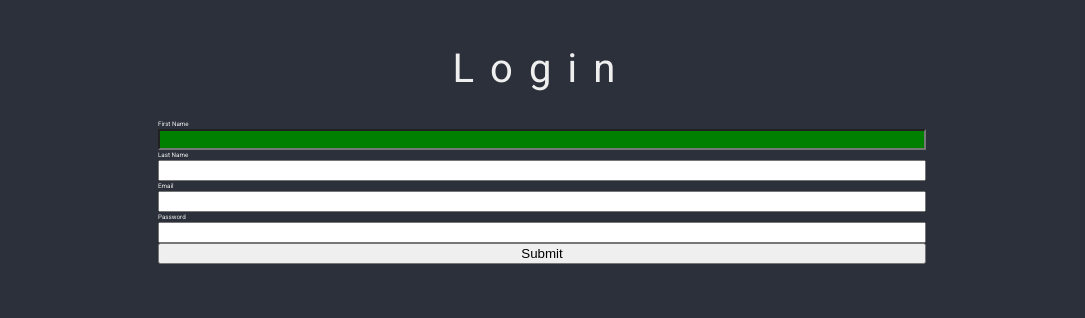
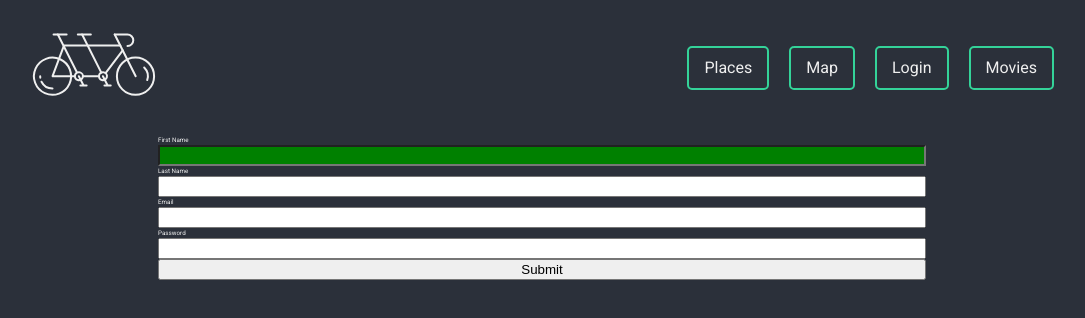
Before and after one commit to Keo222/tandemly, a Next.js app: page /login in a window 1280 px wide. Shown: the top 318 px of the page, without its empty margins (98-1183 px from the left). Built offline with nearby package versions, Linux system fonts and the light colour scheme; no server answers; what @googlemaps/react-wrapper would draw is missing.

Commit message:
made navbar & page layout

```diff
--- /dev/null
+++ b/components/generic/buttons/LinkButtons.tsx
@@ -0,0 +1,30 @@
+import React from "react";
+import Link from "next/link";
+import styled from "styled-components";
+
+// Styled Components
+const LinkBtn = styled.a`
+  padding: 0.8rem 1.5rem;
+  border: 2px solid var(--color-highlight-1);
+  border-radius: 5px;
+  block-size: fit-content;
+  transition: all 0.2s;
+
+  &:hover {
+    background-color: var(--color-highlight-1);
+    color: #1c1c1c;
+  }
+`;
+
+type Props = {
+  text: string;
+  url: string;
+};
+
+export const NavLinkButton = ({ text, url }: Props) => {
+  return (
+    <Link href={url}>
+      <LinkBtn>{text}</LinkBtn>
+    </Link>
+  );
+};
--- /dev/null
+++ b/components/generic/navbar/Navbar.tsx
@@ -0,0 +1,47 @@
+import React from "react";
+import Image from "next/image";
+import styled from "styled-components";
+
+// Images
+import tandemlyLogo from "public/logos/tandem_bike.svg";
+
+// Componenets
+import { NavLinkButton } from "../buttons/LinkButtons";
+import Link from "next/link";
+
+// Styled Components
+const Nav = styled.nav`
+  width: 80%;
+  margin-inline: auto;
+  display: flex;
+  justify-content: space-between;
+`;
+
+const NavLinks = styled.div`
+  display: flex;
+  justify-content: space-around;
+  align-items: center;
+  gap: 2rem;
+`;
+
+type Props = {};
+
+const Navbar = (props: Props) => {
+  return (
+    <Nav>
+      <Link href="/">
+        <a>
+          <Image src={tandemlyLogo} alt="Tandemly logo" />
+        </a>
+      </Link>
+      <NavLinks>
+        <NavLinkButton text="Places" url="/places" />
+        <NavLinkButton text="Map" url="/map" />
+        <NavLinkButton text="Login" url="/login" />
+        <NavLinkButton text="Movies" url="/movies" />
+      </NavLinks>
+    </Nav>
+  );
+};
+
+export default Navbar;
--- a/components/layouts/PageLayout.tsx
+++ b/components/layouts/PageLayout.tsx
@@ -1,54 +1,19 @@
 import React from "react";
-import Image from "next/image";
-import Link from "next/link";
-import styled from "styled-components";
 
-import { GreyBackground } from "../../styles/styledComponents/BackgroundDiv";
-
-const TopBar = styled.nav`
-  padding: 4rem 4rem 2rem;
-  width: 100%;
-  display: grid;
-  grid-template-columns: 1fr 1fr 1fr;
-  justify-content: center;
-`;
-
-const TitleHeader = styled.h1`
-  margin: auto;
-  font-size: 4rem;
-  font-weight: 400;
-  letter-spacing: 0.4em;
-  grid-column: 2;
-`;
-
-const AddPlaceBtn = styled.a`
-  margin-block: auto;
-  margin-left: auto;
-  padding: 0.8rem 1.6rem;
-  border-radius: 15px;
-  background-color: var(--color-success-green);
-
-  color: var(--color-text-dark);
-  font-size: 1.6rem;
-  font-weight: 500;
-`;
+// Components
+import Navbar from "components/generic/navbar/Navbar";
 
 type Props = {
-  title: string;
-  btnDestination: "" | "map" | "places" | "movies";
-  children: JSX.Element;
+  children: React.ReactNode;
 };
 
-const Layout = ({ title, children }: Props) => {
+const PageLayout = ({ children }: Props) => {
   return (
     <>
-      <GreyBackground />
-      <TopBar>
-        <TitleHeader>{title}</TitleHeader>
-      </TopBar>
+      <Navbar />
       {children}
     </>
   );
 };
 
-export default Layout;
+export default PageLayout;
--- a/pages/login.tsx
+++ b/pages/login.tsx
@@ -1,8 +1,11 @@
 import React from "react";
 import { Formik, Form, Field, ErrorMessage } from "formik";
 import * as Yup from "yup";
-import Layout from "../components/layouts/PageLayout";
 import styled from "styled-components";
+
+// Layout
+import PageLayout from "@/components/layouts/PageLayout";
+import { GreyBackground } from "styles/styledComponents/BackgroundDiv";
 
 // Styled Components
 const FormOrganization = styled.div`
@@ -22,7 +25,8 @@ type Props = {};
 
 const login = (props: Props) => {
   return (
-    <Layout title="Login" btnDestination="">
+    <PageLayout>
+      <GreyBackground />
       <Formik
         initialValues={{
           firstName: "",
@@ -79,7 +83,7 @@ const login = (props: Props) => {
           </FormOrganization>
         </Form>
       </Formik>
-    </Layout>
+    </PageLayout>
   );
 };
 
--- a/pages/movies/index.tsx
+++ b/pages/movies/index.tsx
@@ -1,6 +1,8 @@
 import React from "react";
 import styled from "styled-components";
 
+// Layout
+import PageLayout from "@/components/layouts/PageLayout";
 // Components
 import TMDBDisclosure from "../../components/moviesPage/TMDBDisclosure";
 // StyledComponents
@@ -14,11 +16,11 @@ type Props = {};
 
 const MovieList = (props: Props) => {
   return (
-    <div>
+    <PageLayout>
       <GreyBackground />
       <MovieHeader>Movies</MovieHeader>
       <TMDBDisclosure />
-    </div>
+    </PageLayout>
   );
 };
 
--- a/pages/places/index.tsx
+++ b/pages/places/index.tsx
@@ -5,6 +5,8 @@ import styled from "styled-components";
 
 // Components
 import PlacesList from "../../components/placesPage/PlacesList";
+// Layout
+import PageLayout from "@/components/layouts/PageLayout";
 
 // Styled Components
 const TopBar = styled.div`
@@ -41,7 +43,7 @@ type Props = {};
 
 const Places: NextPage = (props: Props) => {
   return (
-    <>
+    <PageLayout>
       <TopBar>
         <TitleHeader>Places</TitleHeader>
         <Link href="/test">
@@ -49,7 +51,7 @@ const Places: NextPage = (props: Props) => {
         </Link>
       </TopBar>
       <PlacesList />
-    </>
+    </PageLayout>
   );
 };
 
--- a/styles/globals.css
+++ b/styles/globals.css
@@ -1,3 +1,16 @@
+:root {
+  --color-text-light: #efefef;
+  --color-text-dark: #161616;
+  --color-highlight-1: #34d399;
+  --color-highlight-1-dark: #047857;
+
+  --color-success-green: #4bb543;
+  --color-warning-yellow: #eed202;
+  --color-failure-red: #fc100d;
+  --color-bright-blue: #379af1;
+  --color-dark-grey: #2b303a;
+}
+
 html,
 body {
   padding: 0;
@@ -7,17 +20,6 @@ body {
   font-family: "Heebo", sans-serif;
   font-size: 62.5%;
   color: #efefef;
-}
-
-:root {
-  --color-text-light: #efefef;
-  --color-text-dark: #161616;
-
-  --color-success-green: #4bb543;
-  --color-warning-yellow: #eed202;
-  --color-failure-red: #fc100d;
-  --color-bright-blue: #379af1;
-  --color-dark-grey: #2b303a;
 }
 
 h1 {
```
Also changed, not shown: pages/index.tsx (+7 -47 lines), pages/map/index.tsx (+7 -2 lines), tsconfig.json (+7 -1 lines), public/logos/tandem_bike.svg.
